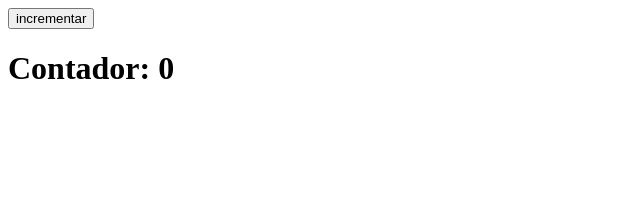
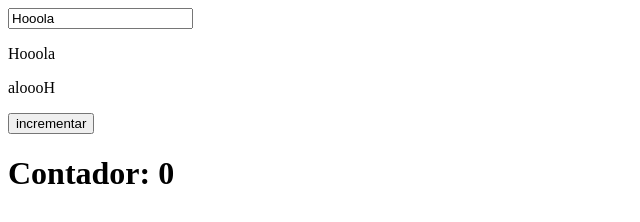
Before and after one commit to CarlosVEP/vue, a plain HTML site: page computed.html in a window 1280 px wide. Shown: the whole page, without its empty margins (0-640 px from the left). Drawn offline with nearby package versions, Linux system fonts and the light colour scheme.

Commit message:
agregado un retorno de función estática

```diff
--- a/computed.html
+++ b/computed.html
@@ -11,6 +11,9 @@
 </head>
 <body>
     <div id="app">
+        <input type="text" v-model="mensaje">
+        <p>{{mensaje}} </p>
+        <p>{{volcar}} </p>
         <button @click="incrementar=3">incrementar</button>
         <h1>Contador: {{incrementar}}</h1>
     </div>
--- a/computed.js
+++ b/computed.js
@@ -1,21 +1,22 @@
-var app=new Vue({
-    el:"#app",
+var app = new Vue({
+    el: "#app",
     data: {
-        contador: 0
+        contador: 0,
+        mensaje: "Hooola"
     },
-    computed:{
-        // incrementar:function(){
-        //     return this.contador++
-        // }
+    computed: {
+        volcar:function(){
+            return this.mensaje.split('').reverse().join('')
+        },
         incrementar: {
             // getter
             get: function () {
-              return this.contador
+                return this.contador
             },
             // setter
             set: function (newValue) {
-              this.contador++
+                this.contador++
             }
-          }
+        }
     }
 })
```
